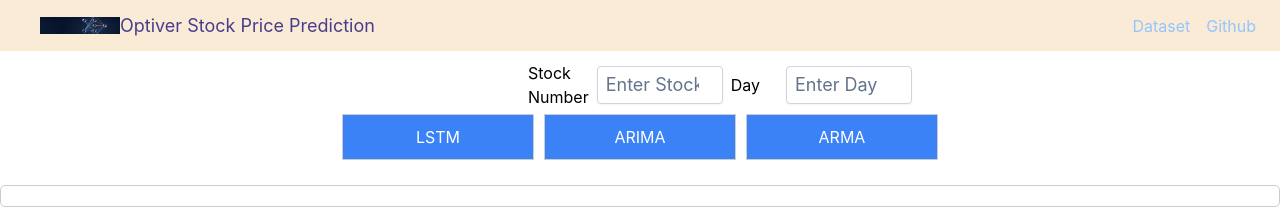
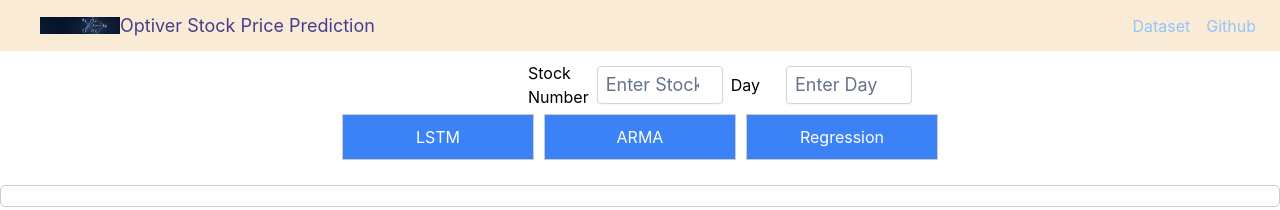
Before and after one commit to UNT-CSCE-Projects/US_stock_market_prediction, a React (Create React App) app in the folder optiver/: page / in a window 1280 px wide. Shown: the top 210 px of the page. Built offline with nearby package versions, Linux system fonts and the light colour scheme.

Commit message:
updated the url

```diff
--- a/optiver/src/components/header/HeaderSect.js
+++ b/optiver/src/components/header/HeaderSect.js
@@ -10,7 +10,7 @@
 export default function HeaderSect() {
   const [stockId, setStockId] = useState('');
   const [day, setDay] = useState('');
-  const [algorithm, setAlgorithm] = useState(0); // Replace with your actual algorithm
+  const [algorithm, setAlgorithm] = useState(0);
   const [train, setTrain] = useState([])
   const [test, setTest] = useState([])
   const [mae, setMAE] = useState('')
@@ -39,7 +39,7 @@
   }, [ algorithm]);
   const fetchData = async () => {
     try {
-        const response = await fetch(`http://127.0.0.1:5000/data?stock_id=${stockId}&day=${day}&algorithm=${algorithm}`);
+        const response = await fetch(`https://optiver-trading-at-the-close-e231d4080979.herokuapp.com/data?stock_id=${stockId}&day=${day}&algorithm=${algorithm}`);
         if (response.status===200) {
           const result = await response.json();
 
@@ -127,10 +127,9 @@
 
       <div className="algobar ">
         <button className="section bg-blue-500 text-white " onClick={()=>fetchDataFromAl1(1)}>LSTM</button>
-        <button className="section bg-blue-500 text-white" onClick={()=>fetchDataFromAl1(2)}>ARIMA</button>
-        <button className="section bg-blue-500 text-white" onClick={()=>fetchDataFromAl1(3)}>ARMA</button>
+        <button className="section bg-blue-500 text-white" onClick={()=>fetchDataFromAl1(2)}>ARMA</button>
+        <button className="section bg-blue-500 text-white" onClick={()=>fetchDataFromAl1(3)}>Regression</button>
       </div>
-
 
       <div className='algobar' style={{ marginTop: '20px', padding: '10px', border: '1px solid #ccc', borderRadius: '5px' }}>
   {mae !== '' && <div style={{ marginBottom: '10px' }}>Mean Absolute Error: <b>{mae}</b></div>}
```
